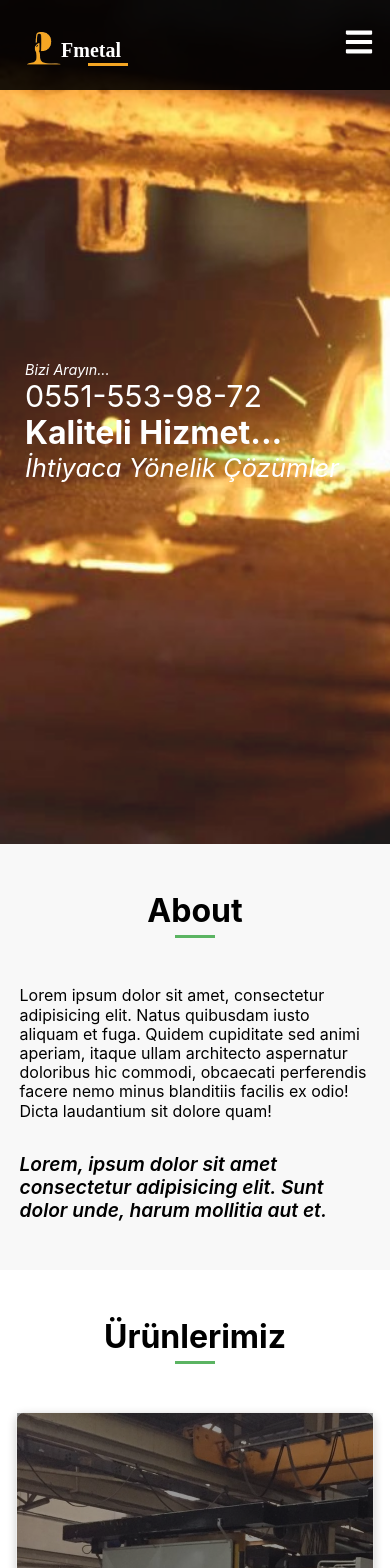
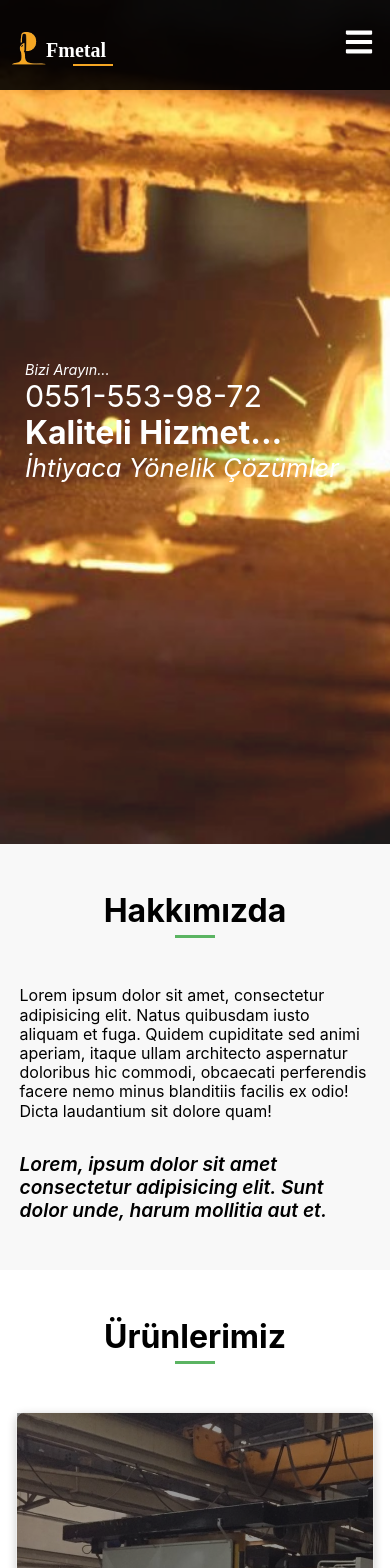
Before and after one commit to hkankyilmaz/fmetal, a React (Create React App) app: page / in a window 390 px wide. Shown: the top 1568 px of the page. Built offline with nearby package versions, Linux system fonts and the light colour scheme; a web font is replaced by a local one.

Commit message:
Responsive features arranged vol-3

```diff
--- a/src/componenets/about/index.jsx
+++ b/src/componenets/about/index.jsx
@@ -6,7 +6,7 @@ const About = () => {
     <div className="about" id="about">
       <div className="container">
         <div className="col-2">
-          <h2>About</h2>
+          <h2>Hakkımızda</h2>
           <span className="line"></span>
           <p>
             Lorem ipsum dolor sit amet, consectetur adipisicing elit. Natus
--- a/src/componenets/footer/style.css
+++ b/src/componenets/footer/style.css
@@ -41,5 +41,7 @@
 @media (max-width:940px) {
   .footer {
     font-size:12px ;
+    margin-top: 30px;
+    width: 90%;
   }
 }
--- a/src/componenets/navbar/style.css
+++ b/src/componenets/navbar/style.css
@@ -108,13 +108,15 @@ h1 .span-two {
     max-width: 100%;
   }
   h1 {
+    position: relative;
+    right: 15px;
     letter-spacing: 0;
     font-size: 20px;
   }
 
   h1 .span-two {
     position: absolute;
-    height: 3px;
+    height: 2px;
     width: 2.5rem;
     background-color: #f5a623;
     right: -7px;
```
